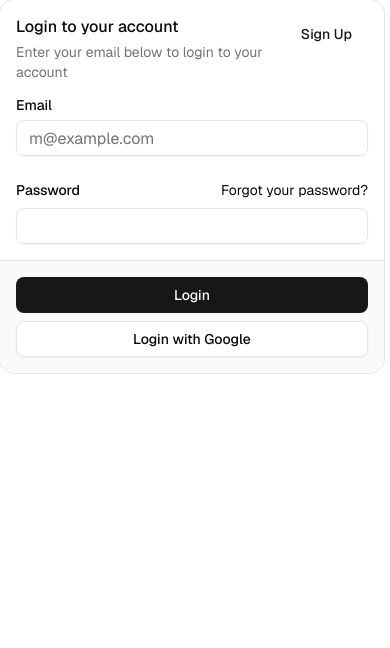
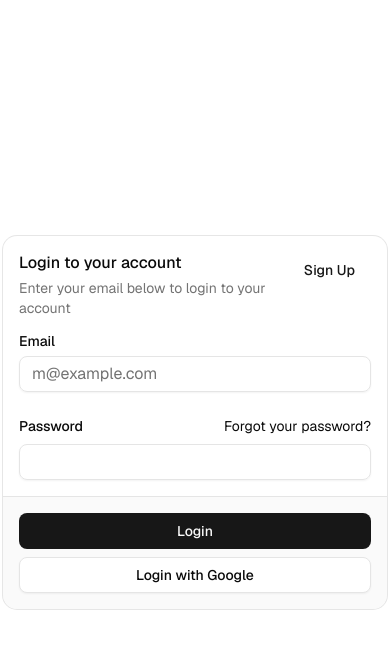
Before and after one commit to Milansuman/KV-Training-management, a Next.js app in the folder frontend/: page /login in a window 390 px wide. Shown: the top 648 px of the page. Built offline with nearby package versions, Linux system fonts and the light colour scheme; no server answers.

Commit message:
refactor:Modified login page to be responsive

```diff
--- a/frontend/app/login/page.tsx
+++ b/frontend/app/login/page.tsx
@@ -17,6 +17,7 @@
 
   return (
     <>
+        <div className="flex items-center justify-center min-h-screen">
             <Card className="w-full max-w-sm">
                 <CardHeader>
                     <CardTitle>Login to your account</CardTitle>
@@ -63,6 +64,8 @@
                     </Button>
                 </CardFooter>
             </Card>
-        </>
+        </div>
+
+    </>
     )
 }
```
